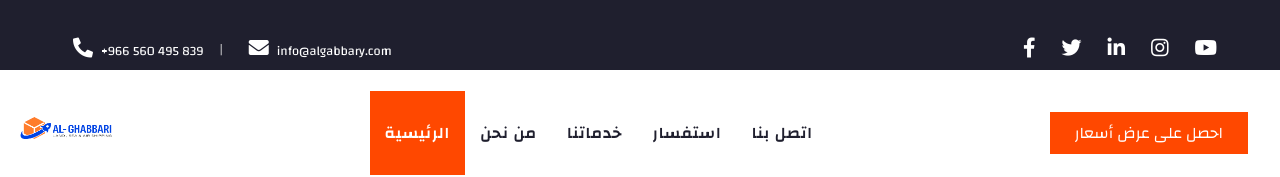
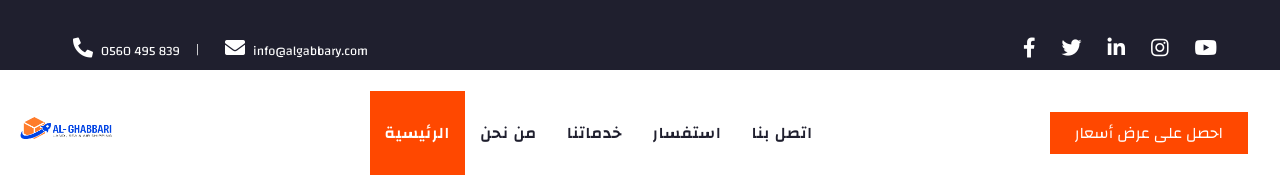
Before and after one commit to Yussef-Makhlouf/logistic-company, a plain HTML site: page index.html in a window 1280 px wide. Shown: the top 177 px of the page. Drawn offline with nearby package versions, Linux system fonts and the light colour scheme.

Commit message:
modifyfooter

```diff
--- a/index.html
+++ b/index.html
@@ -75,7 +75,7 @@
     <div class="row py-2 px-lg-5">
         <div class="col-lg-6 text-center text-lg-left mb-2 mb-lg-0">
             <div class="d-inline-flex align-items-center text-white">
-                <small><i class="fa fa-phone-alt mr-2"></i><a href="tel:0560495839" class="text-white">+966 560 495 839</a></small>
+                <small><i class="fa fa-phone-alt mr-2"></i><a href="tel:0560495839" class="text-white">0560 495 839</a></small>
                 <small class="px-3">|</small>
                 <small><i class="fa fa-envelope mr-2"></i><a href="mailto:info@algabbary.com" class="text-white">info@algabbary.com</a></small>
             </div>
```
